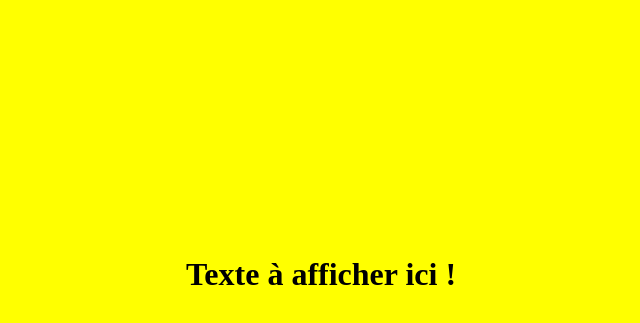
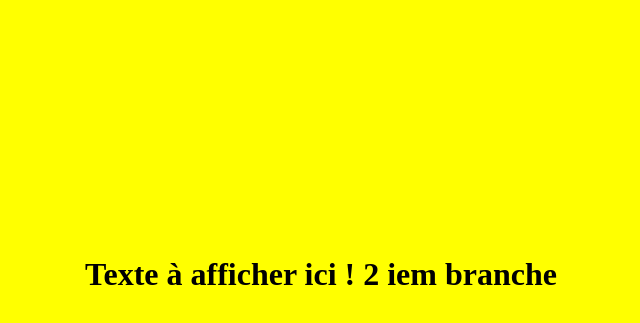
Before and after one commit to hsinelghoul/gitrepos1, a plain HTML site: page index.html in a window 1280 px wide. Shown: the part 5-328 px from the top of the page, without its empty margins (319-959 px from the left). Drawn offline with Linux system fonts and the light colour scheme.

Commit message:
add ligen 2 index.html

```diff
--- a/index.html
+++ b/index.html
@@ -1,2 +1,4 @@
 <html><body style="background-color:yellow">
-<h1 style="padding-top:20%; padding-botton:20%; text-align:center">Texte à afficher ici ! </body></html>
+<h1 style="padding-top:20%; padding-botton:20%; text-align:center">Texte à afficher ici !
+
+2 iem branche</body></html>
```
